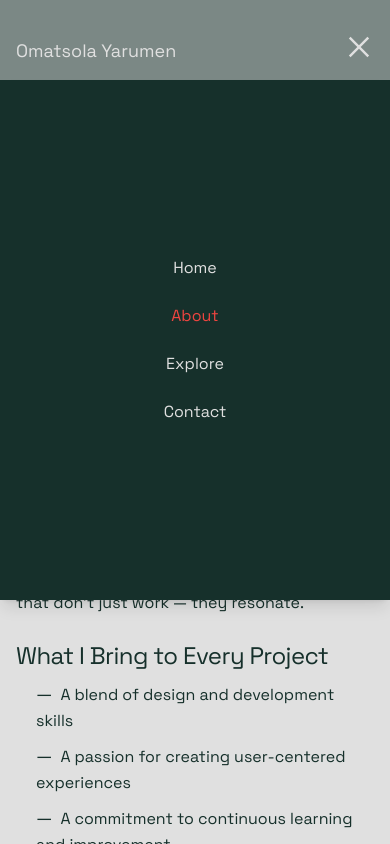
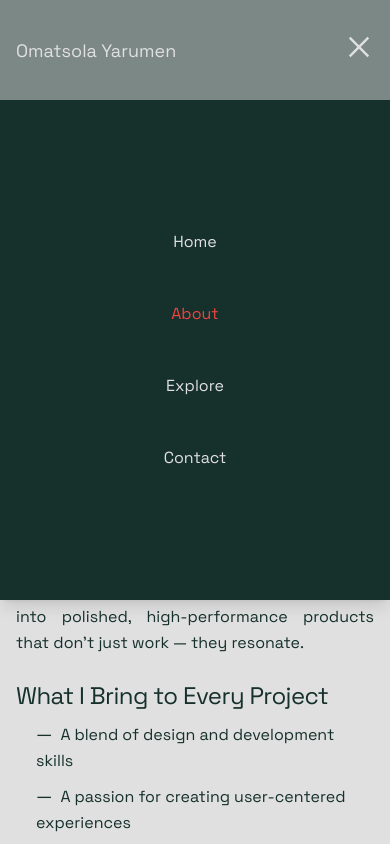
Before and after one commit to Omat-hub/omatsola_portfolio, a React (Vite) app: page /about in a window 390 px wide. Both pictures are taken after a click on the button "Open menu". Shown: the top 844 px of the page. Built offline with nearby package versions, Linux system fonts and the light colour scheme.

Commit message:
header mobile nav

```diff
--- a/src/assets/components/Header.jsx
+++ b/src/assets/components/Header.jsx
@@ -62,38 +62,28 @@ const Header = () => {
 
       {/* Mobile menu placed here for full width */}
       <ul
-        className={`absolute top-[80px] left-0 w-full h-130 flex flex-col justify-center items-center  shadow-lg md:hidden text-offwhite bg-pantone transition-all duration-300 ease-in-out gap-6 ${
+  className={`absolute top-[100px] left-0 w-full h-[500px] flex flex-col justify-center items-center shadow-lg md:hidden text-offwhite bg-pantone transition-all duration-300 ease-in-out gap-2 ${
     isMenuOpen ? "flex opacity-100" : "hidden opacity-0"
   }`}
 >
-        <li>
+  {[
+    { to: "/", label: "Home" },
+    { to: "/about", label: "About" },
+    { to: "/explore", label: "Explore" },
+    { to: "/contact", label: "Contact" },
+  ].map((link) => (
+    <li key={link.to} className="w-full">
       <NavLink
-            to="/"
+        to={link.to}
         onClick={() => setIsMenuOpen(false)}
-            className="py-6 px-40"
+        className="block w-full px-6 py-5 text-center active:bg-[#ffffff22] active:scale-95 transition-all"
       >
-            Home
+        {link.label}
       </NavLink>
     </li>
-        <li>
-          <NavLink to="/about" onClick={() => setIsMenuOpen(false)}
-          className="py-6 px-40">
-            About
-          </NavLink>
-        </li>
-        <li>
-          <NavLink to="/explore" onClick={() => setIsMenuOpen(false)}
-          className="py-6 px-40">
-            Explore
-          </NavLink>
-        </li>
-        <li>
-          <NavLink to="/contact" onClick={() => setIsMenuOpen(false)}
-          className="py-6 px-40">
-            Contact
-          </NavLink>
-        </li>
+  ))}
 </ul>
+
     </header>
   );
 };
--- a/src/screens/About.jsx
+++ b/src/screens/About.jsx
@@ -2,7 +2,7 @@ const About = () => {
   return (
     <section className="py-20 md:py-0">
       <article className="grid grid-cols-1 md:grid-cols-6 gap-2 min-h-screen container-padding text-pantone">
-        <div className="md:col-span-3 md:pt-40">
+        <div className="md:col-span-3 pt-10 md:pt-30">
           <header>
             <h1 className=" text-[clamp(5rem,8vw,8rem)]">About</h1>
           </header>
```
Lines whose indentation alone changed are shown as unchanged.
